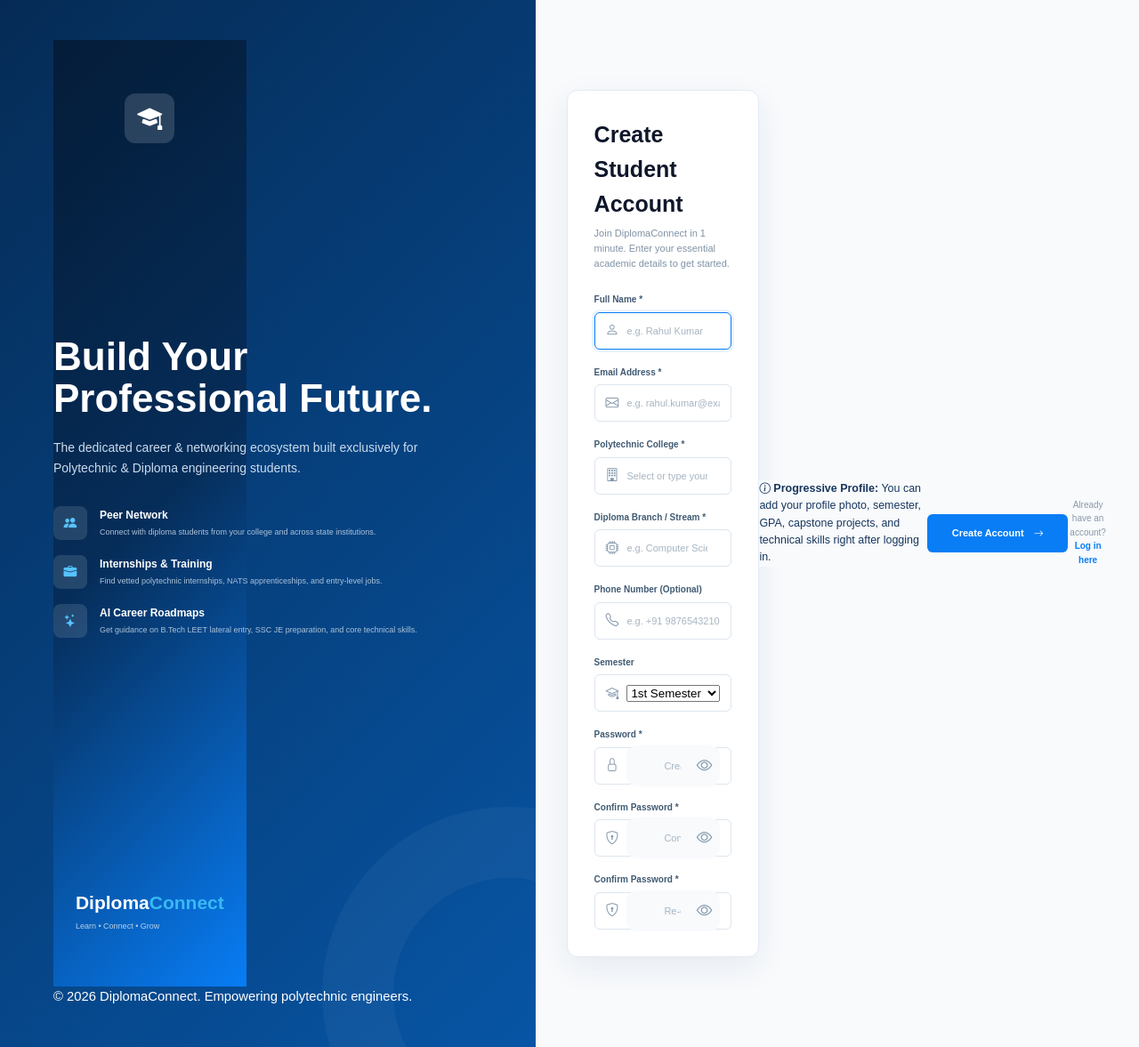
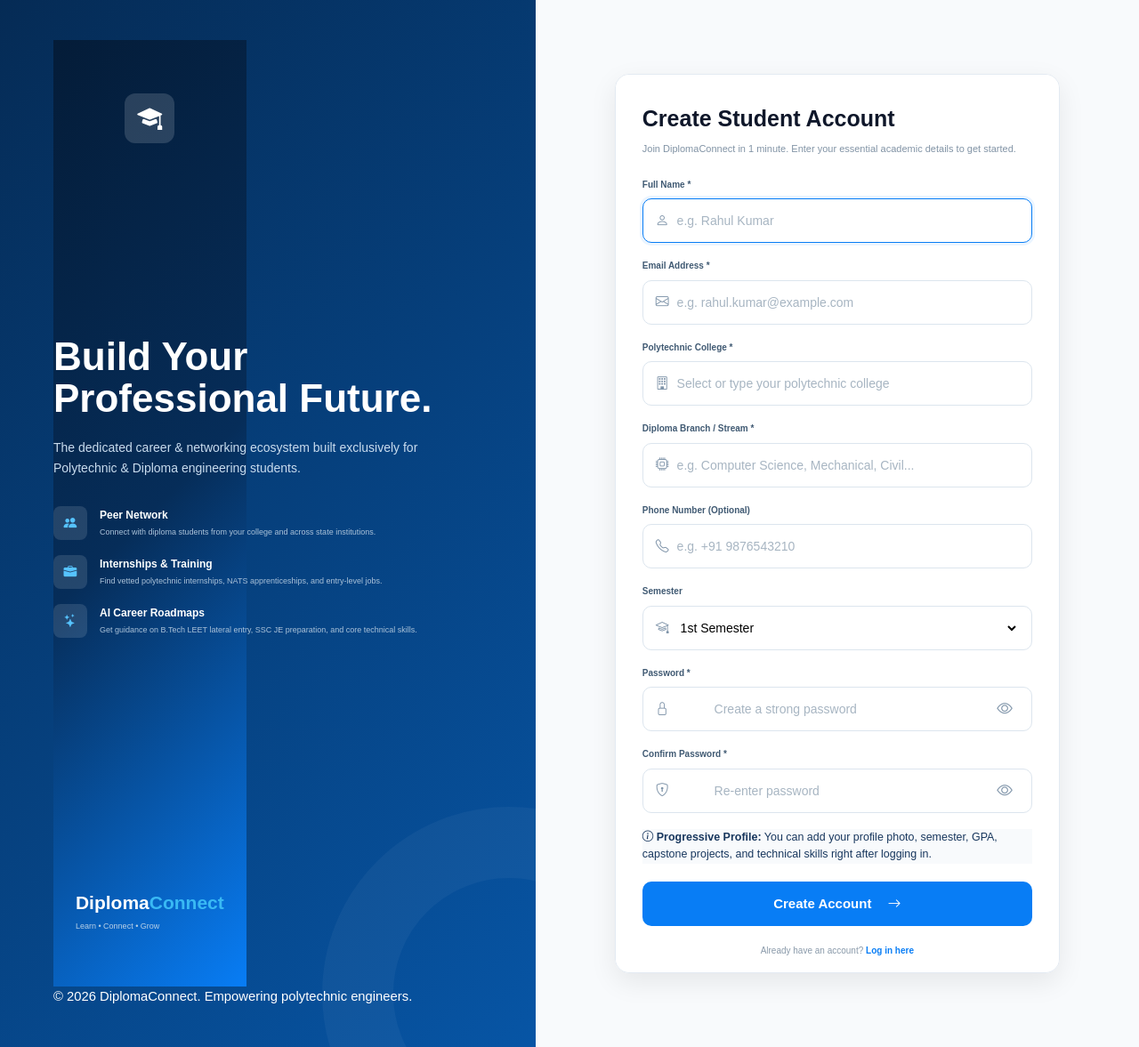
Before and after one commit to tiwarisimi66/diploma-connect, a Flask app: page /register in a window 1280 px wide. Shown: the whole page at 89% size. Run offline with Flask 3, Linux system fonts and the light colour scheme; data comes from the database, SQL or seed files in the repository.

Commit message:
Updated register page design

```diff
--- a/static/css/auth.css
+++ b/static/css/auth.css
@@ -164,10 +164,11 @@ body {
 
 .auth-card {
     width: 100%;
-    max-width: 430px;
+    max-width: 650px;
     background: white;
     border: 1px solid #e3eaf2;
     border-radius: 12px;
+    overflow-y: auto;
     padding: 30px;
     box-shadow: 0 12px 35px rgba(28,70,110,0.08);
 }
@@ -306,3 +307,117 @@ body {
     }
 
 }
+.auth-card{
+    max-height: 92vh;
+    overflow-y: auto;
+}
+
+.auth-button{
+    width:100%;
+    justify-content:center;
+}
+
+.form-group{
+    margin-bottom: 18px;
+}
+.form-group label{
+    margin-bottom:8px;
+}
+.input-box{
+    height: 50px;
+    width:100%;
+}
+.auth-right{
+    flex:1;
+    display:flex;
+    justify-content:center;
+    align-items:center;
+    padding:40px;
+}
+
+.auth-card{
+    width:100%;
+    max-width:550px;
+    background:#fff;
+    border-radius:16px;
+    padding:30px;
+    box-shadow:0 10px 30px rgba(0,0,0,0.08);
+    max-height:95vh;
+    overflow-y:auto;
+}
+
+.form-group{
+    margin-bottom:18px;
+}
+
+.input-box{
+    width:100%;
+    min-height:48px;
+    border:1px solid #dce5ee;
+    border-radius:10px;
+    display:flex;
+    align-items:center;
+    padding:0 14px;
+    background:#fff;
+}
+
+.input-box input,
+.input-box select{
+    width:100%;
+    border:none;
+    outline:none;
+    background:transparent;
+    font-size:14px;
+}
+
+.password-wrapper{
+    position:relative;
+}
+
+.password-toggle{
+    border:none;
+    background:none;
+    cursor:pointer;
+    color:#666;
+    margin-left:8px;
+}
+
+.auth-button{
+    width:100%;
+    height:50px;
+    display:flex;
+    align-items:center;
+    justify-content:center;
+    gap:10px;
+    border:none;
+    border-radius:10px;
+    background:#087df5;
+    color:#fff;
+    font-size:15px;
+    font-weight:600;
+    cursor:pointer;
+    margin-top:20px;
+}
+
+.auth-button:hover{
+    background:#066bd1;
+}
+
+.text-center{
+    width:100%;
+}
+
+@media(max-width:800px){
+    .auth-left{
+        display:none;
+    }
+
+    .auth-right{
+        width:100%;
+        padding:20px;
+    }
+
+    .auth-card{
+        max-width:100%;
+    }
+}
--- a/templates/register.html
+++ b/templates/register.html
@@ -163,7 +163,8 @@
                         </select>
                     </div>
                 </div>
-                <!-- PASSWORD -->
+
+                <!-- Password -->
                 <div class="form-group mb-3">
                     <label class="form-label fw-semibold text-secondary small">
                         Password <span class="text-danger">*</span>
@@ -184,13 +185,12 @@
                             type="button"
                             class="password-toggle"
                             onclick="togglePassword('registerPassword', this)">
-
                             <i class="bi bi-eye"></i>
                         </button>
                     </div>
                 </div>
 
-<!-- CONFIRM PASSWORD -->
+                <!-- Confirm Password -->
                 <div class="form-group mb-3">
                     <label class="form-label fw-semibold text-secondary small">
                         Confirm Password <span class="text-danger">*</span>
@@ -203,7 +203,7 @@
                             type="password"
                             name="confirm_password"
                             id="confirmPassword"
-            placeholder="Confirm your password"
+                            placeholder="Re-enter password"
                             required
                             minlength="6">
 
@@ -211,20 +211,8 @@
                             type="button"
                             class="password-toggle"
                             onclick="togglePassword('confirmPassword', this)">
-
                             <i class="bi bi-eye"></i>
                         </button>
-    </div>
-</div>
-                    <div class="col-sm-6">
-                        <label class="form-label fw-semibold text-secondary small">Confirm Password <span class="text-danger">*</span></label>
-                        <div class="input-box password-wrapper">
-                            <i class="bi bi-shield-lock"></i>
-                            <input type="password" name="confirm_password" id="confirmPassword" placeholder="Re-enter password" required minlength="6">
-                            <button type="button" class="password-toggle" onclick="togglePassword('confirmPassword', this)" title="Show/Hide">
-                                <i class="bi bi-eye"></i>
-                            </button>
-                        </div>
                     </div>
                 </div>
 
@@ -235,10 +223,13 @@
                 </div>
 
                 <!-- SUBMIT BUTTON -->
-                <button type="submit" class="auth-button">
+                <div class="text-center mt-4">
+                    <button type="submit" class="auth-button w-100">
                         <span>Create Account</span>
                         <i class="bi bi-arrow-right"></i>
                     </button>
+                </div>
+
             </form>
 
             <div class="auth-footer mt-4 text-center">
```
Lines whose indentation alone changed are shown as unchanged.
